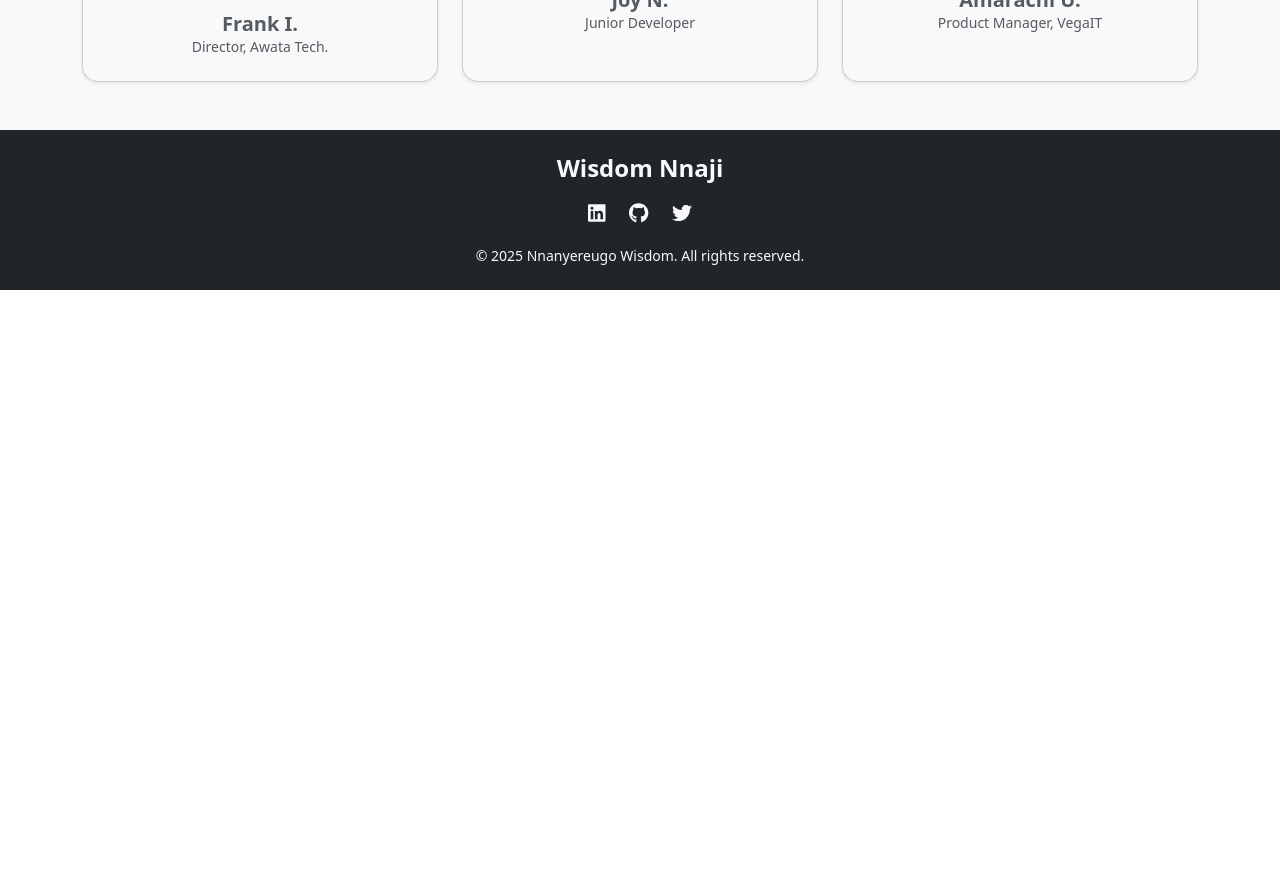
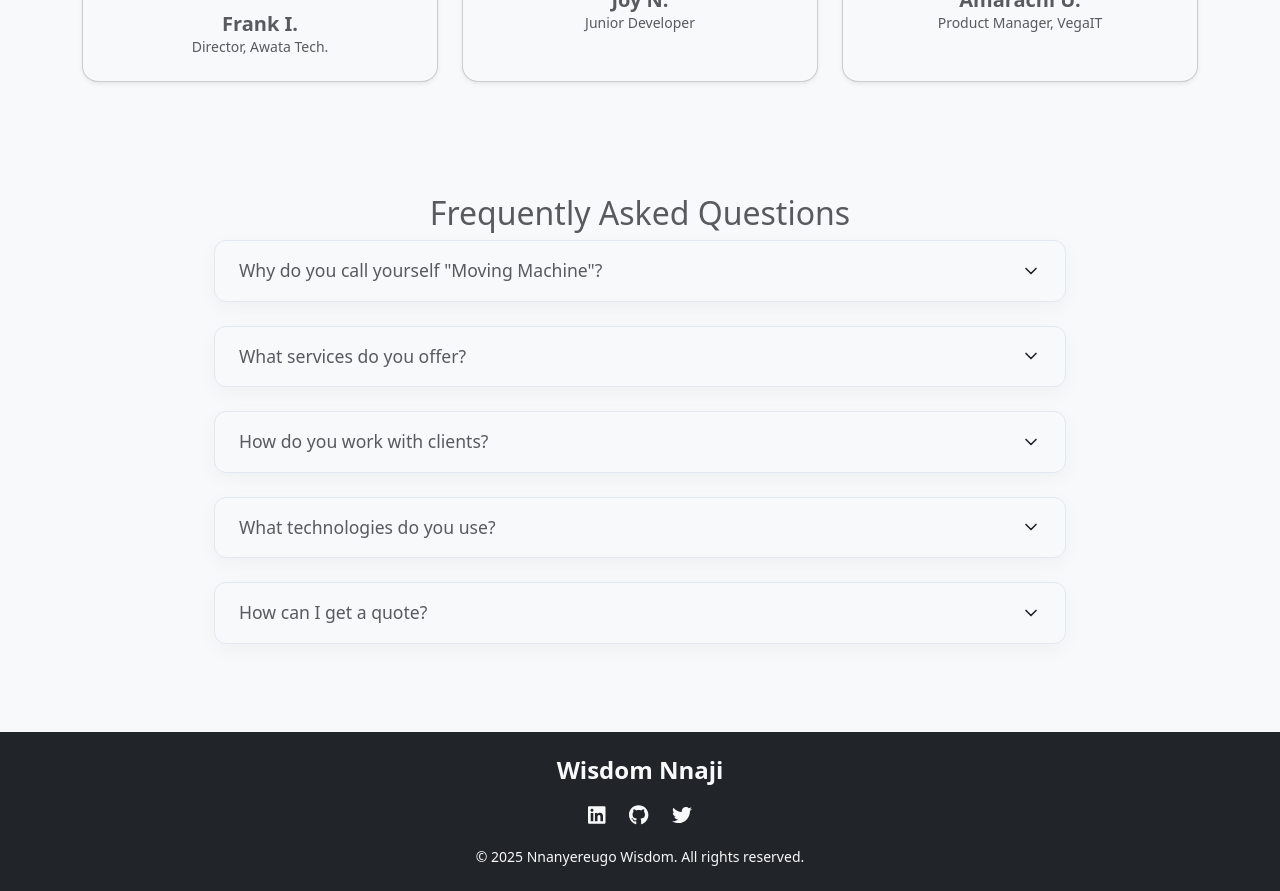
Before and after one commit to wisden2065/Portfolio, a React (Vite) app in the folder frontend/: page / in a window 1280 px wide. Shown: the part 2920-3811 px from the top of the page. Before the commit the page ends 3210 px from the top, so only its background shows below. Built offline with nearby package versions, Linux system fonts and the light colour scheme.

Commit message:
Added FAQ section on Home page

```diff
--- /dev/null
+++ b/frontend/src/assets/Components/FAQ/FAQ.jsx
@@ -0,0 +1,71 @@
+import React, { useContext, useState } from 'react';
+import styles from './FAQ.module.css';
+import { ChevronDown, ChevronUp } from 'lucide-react';
+import { MyContext } from '../../Context/MyAppContext';
+
+const faqList = [
+    {
+    question: 'Why do you call yourself "Moving Machine"?',
+    answer:
+        '"Moving Machine" was a nickname I earned during my undergraduate years while teaching fellow students. It symbolizes momentum, mastery, and a passion for constantly evolving in my field — always moving, always delivering.',
+    },
+  {
+    question: 'What services do you offer?',
+    answer:
+      'I specialize in frontend and fullstack development, UI/UX design, and scalable web application architecture. I also provide consulting on digital transformation projects.',
+  },
+  {
+    question: 'How do you work with clients?',
+    answer:
+      'I follow a collaborative and transparent process — discovery, design, development, testing, and deployment — with regular progress updates.',
+  },
+  {
+    question: 'What technologies do you use?',
+    answer:
+      'React.js, Next.js, TailwindCSS, Node.js, Express, MongoDB, PostgreSQL, and deployment tools like Vercel and Docker.',
+  },
+  {
+    question: 'How can I get a quote?',
+    answer:
+      'You can fill out the contact form or reach me directly via email. I’ll respond with a project scope and estimate within 24 hours.',
+  },
+];
+
+const FAQ = () => {
+  const [activeIndex, setActiveIndex] = useState(null);
+  const {theme} = useContext(MyContext)
+
+  const toggleIndex = (index) => {
+    setActiveIndex(index === activeIndex ? null : index);
+  };
+
+  return (
+    <section className={` mb-4 ${styles.faqSection} ${theme === 'light' ? 'bg-light text-dark ' : 'bg-black border rounded-3 text-white ' }`}>
+      <h2 className={`text-center ${theme === 'light' ? 'text-muted ' : 'text-white ' }`}>Frequently Asked Questions</h2>
+      <div className={styles.faqContainer}>
+        {faqList.map((faq, index) => (
+          <div key={index} className={`${styles.faqItem} ${theme === 'light' ? 'bg-light text-dark ' : 'bg-black border rounded-3 text-white '}}`}>
+            <div
+              className={styles.faqQuestion}
+              onClick={() => toggleIndex(index)}
+            >
+              <h4 className={`${theme === 'light' ? 'text-muted ' : 'text-white ' }`}>{faq.question}</h4>
+              {activeIndex === index ? (
+                <ChevronUp size={20} />
+              ) : (
+                <ChevronDown size={20} />
+              )}
+            </div>
+            {activeIndex === index && (
+              <div className={styles.faqAnswer}>
+                <p className={`${theme === 'light' ? 'text-muted ' : 'text-white ' }`}>{faq.answer}</p>
+              </div>
+            )}
+          </div>
+        ))}
+      </div>
+    </section>
+  );
+};
+
+export default FAQ;
--- /dev/null
+++ b/frontend/src/assets/Components/FAQ/FAQ.module.css
@@ -0,0 +1,61 @@
+.faqSection {
+  padding: 4rem 1.5rem;
+  max-width: 900px;
+  margin: auto;
+  background-color: #f9fbff;
+  border-radius: 16px;
+}
+
+.heading {
+  text-align: center;
+  font-size: 2rem;
+  color: #001d4b;
+  margin-bottom: 2.5rem;
+}
+
+.faqContainer {
+  display: flex;
+  flex-direction: column;
+  gap: 1.5rem;
+}
+
+.faqItem {
+  background: white;
+  border-radius: 12px;
+  padding: 1.2rem 1.5rem;
+  box-shadow: 0 6px 20px rgba(0, 0, 0, 0.04);
+  border: 1px solid #e2e8f0;
+  transition: all 0.3s ease;
+}
+
+.faqQuestion {
+  display: flex;
+  justify-content: space-between;
+  align-items: center;
+  cursor: pointer;
+}
+
+.faqQuestion h4 {
+  margin: 0;
+  font-size: 1.1rem;
+  color: #001d4b;
+}
+
+.faqAnswer {
+  margin-top: 0.75rem;
+  color: #444;
+  font-size: 0.95rem;
+  line-height: 1.6;
+  animation: fadeIn 0.3s ease-in-out;
+}
+
+@keyframes fadeIn {
+  from {
+    opacity: 0;
+    transform: translateY(-4px);
+  }
+  to {
+    opacity: 1;
+    transform: translateY(0);
+  }
+}
--- a/frontend/src/assets/Components/Navbar/Navbar.jsx
+++ b/frontend/src/assets/Components/Navbar/Navbar.jsx
@@ -35,7 +35,7 @@ const Navbar = () => {
   }, [theme]);
 
   return (
-    <nav className={`navbar px-5  d-flex justify-content-between align-items-center`}>
+    <nav className={`navbar px-5  d-flex justify-content-between align-items-center `}>
       <a href="/" className="navbar-logo">MovingMachine {'</>'}</a>
 
       {/* Main Nav */}
--- a/frontend/src/assets/LandingPage/LandingPage.jsx
+++ b/frontend/src/assets/LandingPage/LandingPage.jsx
@@ -13,6 +13,7 @@ import Skills from '../Components/SKills/Skills';
 import About from '../Components/About/About';
 
 import LandingBg from '../Images/codingBg.jpg'
+import FAQ from '../Components/FAQ/FAQ';
 
 const skillBadges = [
   { label: 'Web Development', icon: web },
@@ -110,6 +111,7 @@ const LandingPage = () => {
       </section>
       <Skills />
       <About />
+      <FAQ />
     </>
   );
 };
```
